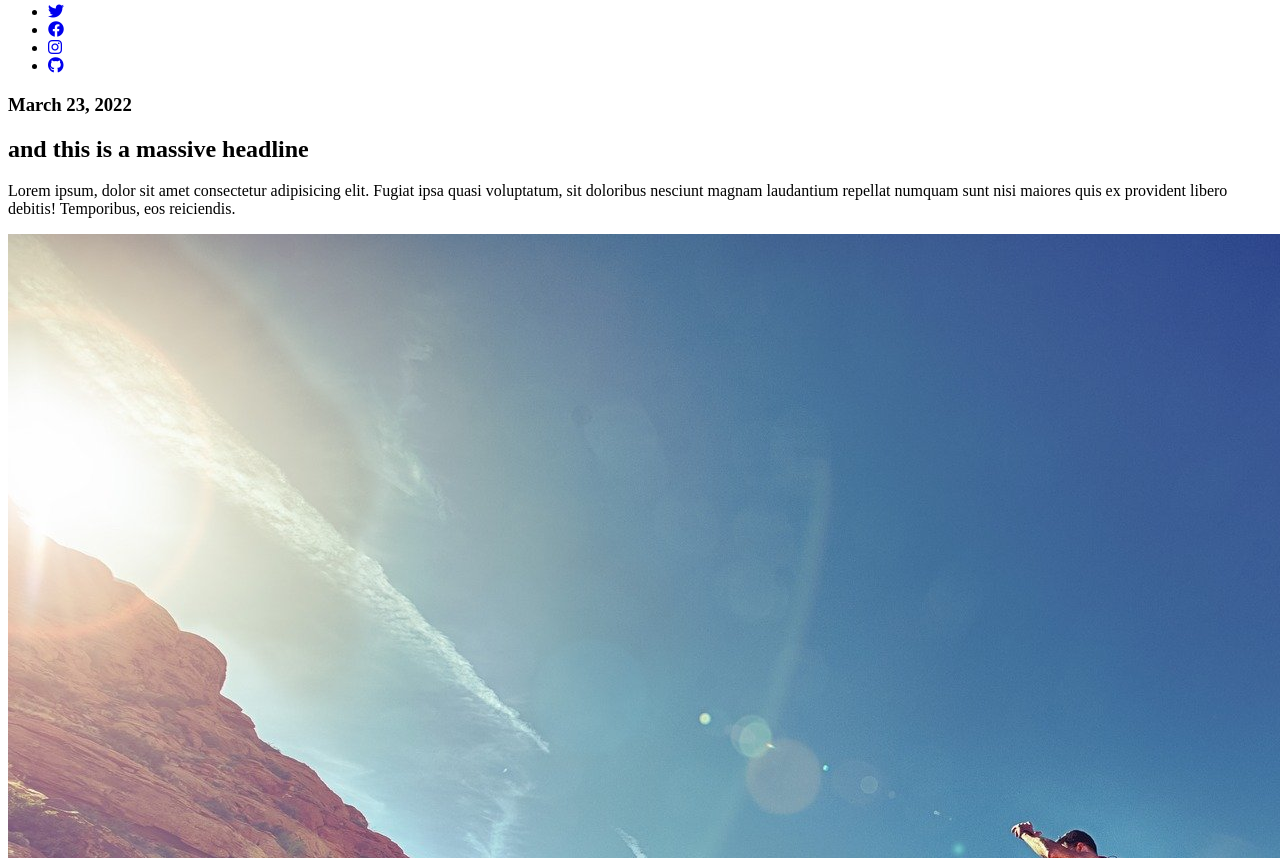
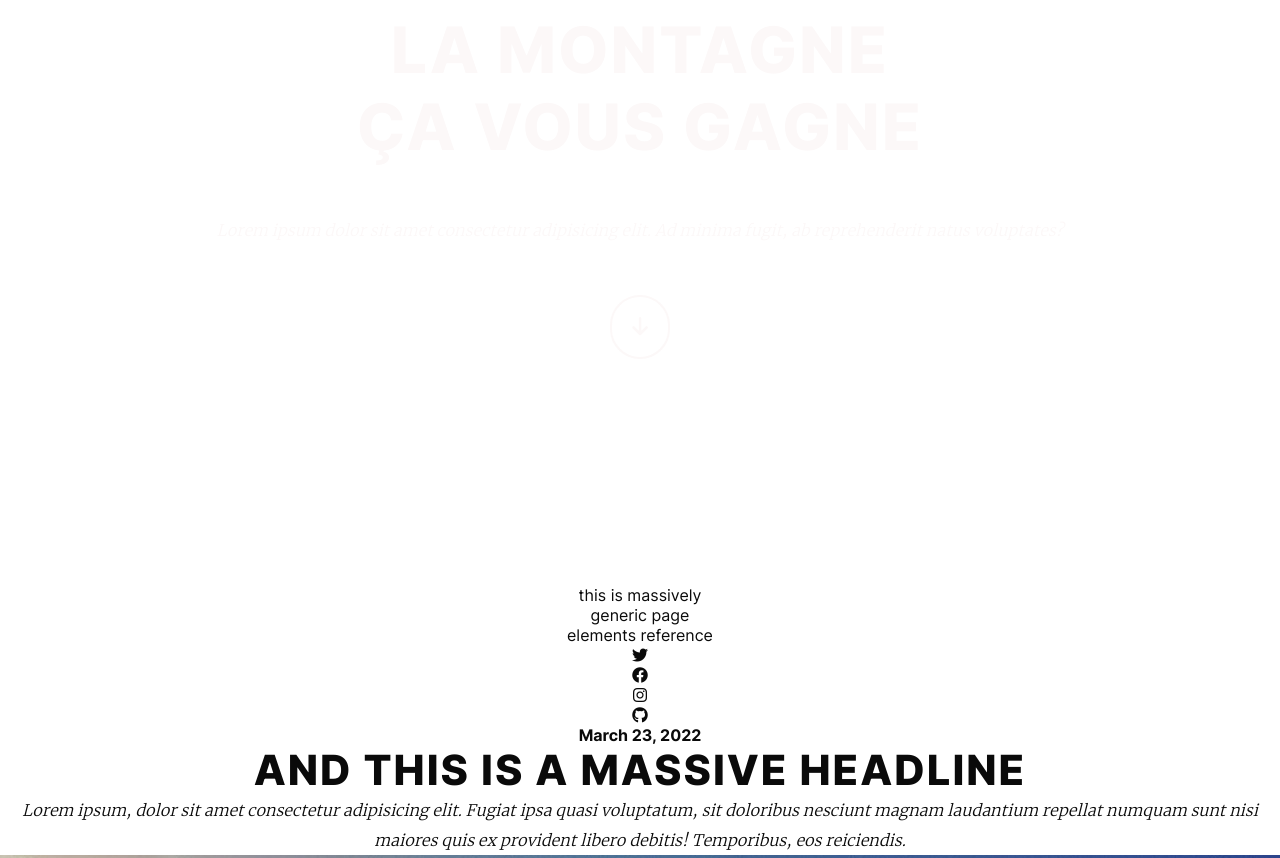
Before and after one commit to Bubs38/La-Montagne, a plain HTML site: page index.html in a window 1280 px wide. Shown: the part 215-1073 px from the top of the page. Drawn offline with Linux system fonts and the light colour scheme.

Commit message:
Version 3

```diff
--- a/Assets/styles/_settings.scss
+++ b/Assets/styles/_settings.scss
@@ -9,11 +9,57 @@
 
 $font1: "font1", sans-serif;
 $font2: "font2", sans-serif;
+$color1: rgb(252, 248, 248);
+$color2: rgb(175, 175, 175);
+$color3: rgb(10, 10, 10);
+
+*{
+  margin: 0;
+  padding: 0;
+  list-style: none;
+  scroll-behavior: smooth;
+  outline: none;
+  box-sizing: border-box;
+  font-family: $font1;
+  color: $color3;
+}
+
+h1 {
+  font-size: 4rem;
+  text-transform: uppercase;
+  font-weight: 800;
+  letter-spacing: 2px;
+  color: $color1;
+}
+
+h2 {
+  font-size: 2.6rem;
+  text-transform: uppercase;
+  font-weight: 800;
+  letter-spacing: 2px;
+}
+
+h3 {
+  font-size: 1.5rem;
+  text-transform: uppercase;
+  font-weight: 800;
+  letter-spacing: 2px;
+}
+
+p {
+  font-family: $font2;
+  font-style: italic;
+  line-height: 30px;
+}
+
+a {
+  text-decoration: none;
+}
 
 body {
   background-image: url(../images/bg.jpg);
   background-position: center;
   background-repeat: no-repeat;
   background-attachment: fixed;
-
+  text-align: center;
 }
--- a/Assets/styles/layout/_header.scss
+++ b/Assets/styles/layout/_header.scss
@@ -0,0 +1,31 @@
+header {
+    height: 100vh;
+    width: 100%;
+    display: flex;
+    align-items: center;
+    justify-content: center;
+    h1 {
+        width: 55%;
+        margin: 0 auto 50px;
+    }
+    p {
+        color: $color1;
+        margin-bottom: 50px;
+    }
+    i {
+        color: $color1;
+        font-size: 1.3rem;
+        border: 2px solid $color1;
+        padding: 20px;
+        border-radius: 50px;
+        cursor: pointer;
+        position: relative;
+        transition: 0.4s ease-in-out;
+        &:hover {
+            color: $color2;
+            opacity: 30%;
+            background: $color1;
+            border: 2px solid $color2;
+        }
+    }
+}
--- a/index.html
+++ b/index.html
@@ -35,8 +35,8 @@
   </nav>
   <section class="section1">
     <div class="section1-textContainer">
-      <h3>March 23, 2022</h3>
-      <h1>and this is a massive headline</h1>
+      <h4>March 23, 2022</h4>
+      <h2>and this is a massive headline</h2>
       <p>Lorem ipsum, dolor sit amet consectetur adipisicing elit. Fugiat ipsa quasi voluptatum, sit doloribus nesciunt magnam laudantium repellat numquam sunt nisi maiores quis ex provident libero debitis! Temporibus, eos reiciendis.</p>
     </div>
     <div class="section1-imgContainer">
@@ -46,7 +46,7 @@
   </section>
   <section class="section2">
     <p>March 24, 2022</p>
-    <h2>Lorem ipsum dolor sit.</h2>
+    <h3>Lorem ipsum dolor sit.</h3>
     <div class="section2-imgContainer">
       <img src="./Assets/images/pic02.jpg" alt="mountain landscape">
     </div>
@@ -55,7 +55,7 @@
   </section>
   <section class="section3">
     <p>March 28, 2022</p>
-    <h2>Lorem ipsum dolor sit.</h2>
+    <h3>Lorem ipsum dolor sit.</h3>
     <div class="section3-imgContainer">
       <img src="./Assets/images/pic03.jpg" alt="mountain landscape">
     </div>
@@ -82,19 +82,19 @@
     </div>
     <div class="footer-rightPart">
       <div>
-        <h4>Adress</h4>
+        <h5>Adress</h5>
         <p>1234 Somewhere Road 99999 World</p>
       </div>
       <div>
-        <h4>Phone</h4>
+        <h5>Phone</h5>
         <p>1234567890</p>
       </div>
       <div>
-        <h4>email</h4>
+        <h5>email</h5>
         <p>contact@mail.com</p>
       </div>
       <div>
-        <h4>Social</h4>
+        <h5>Social</h5>
         <ul>
           <li><a href="#"><i class="fa-brands fa-twitter"></i></a></li>
           <li><a href="#"><i class="fa-brands fa-facebook"></i></a></li>
```
Also changed, not shown: Assets/styles/index.css, 1 other file.
